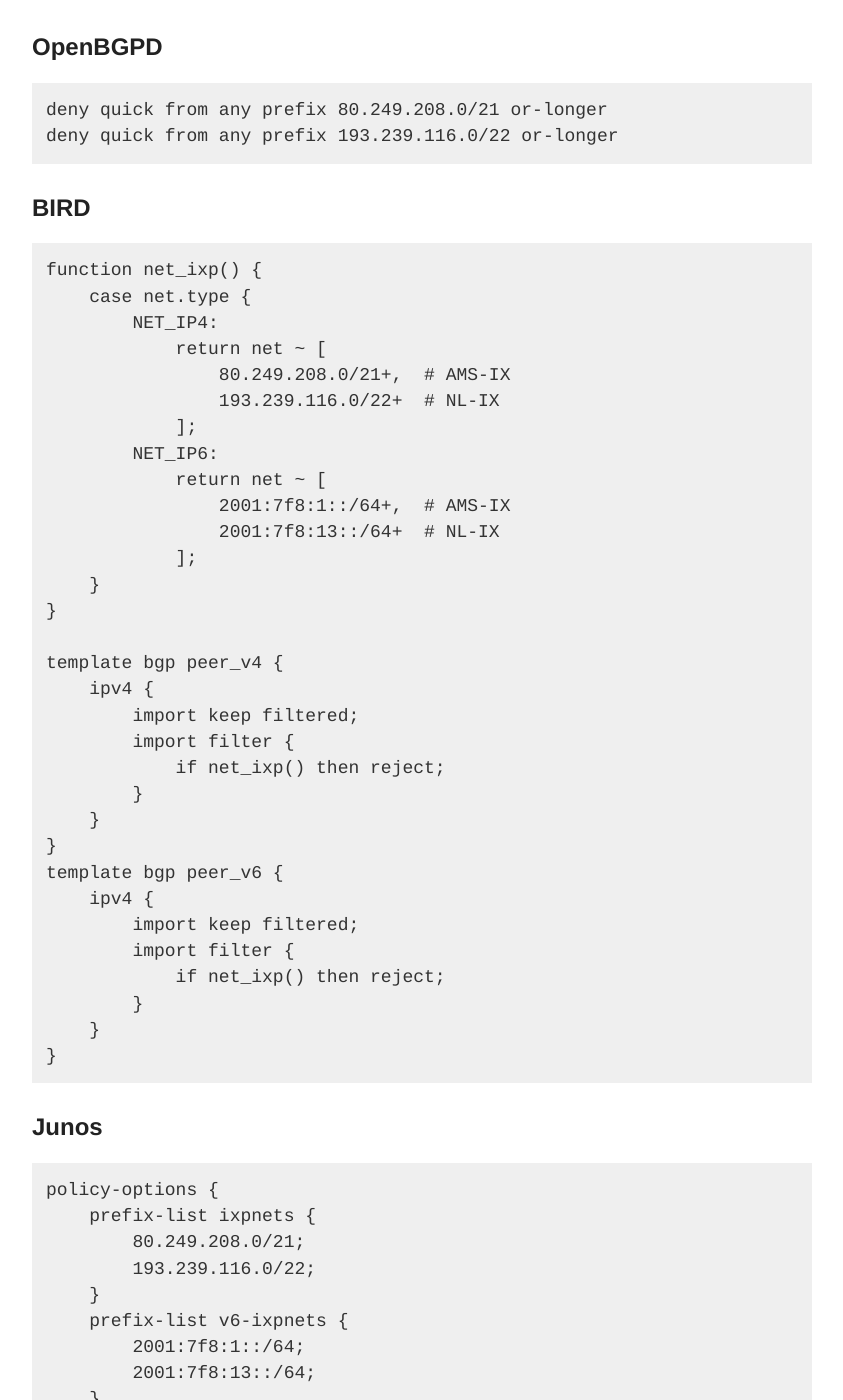
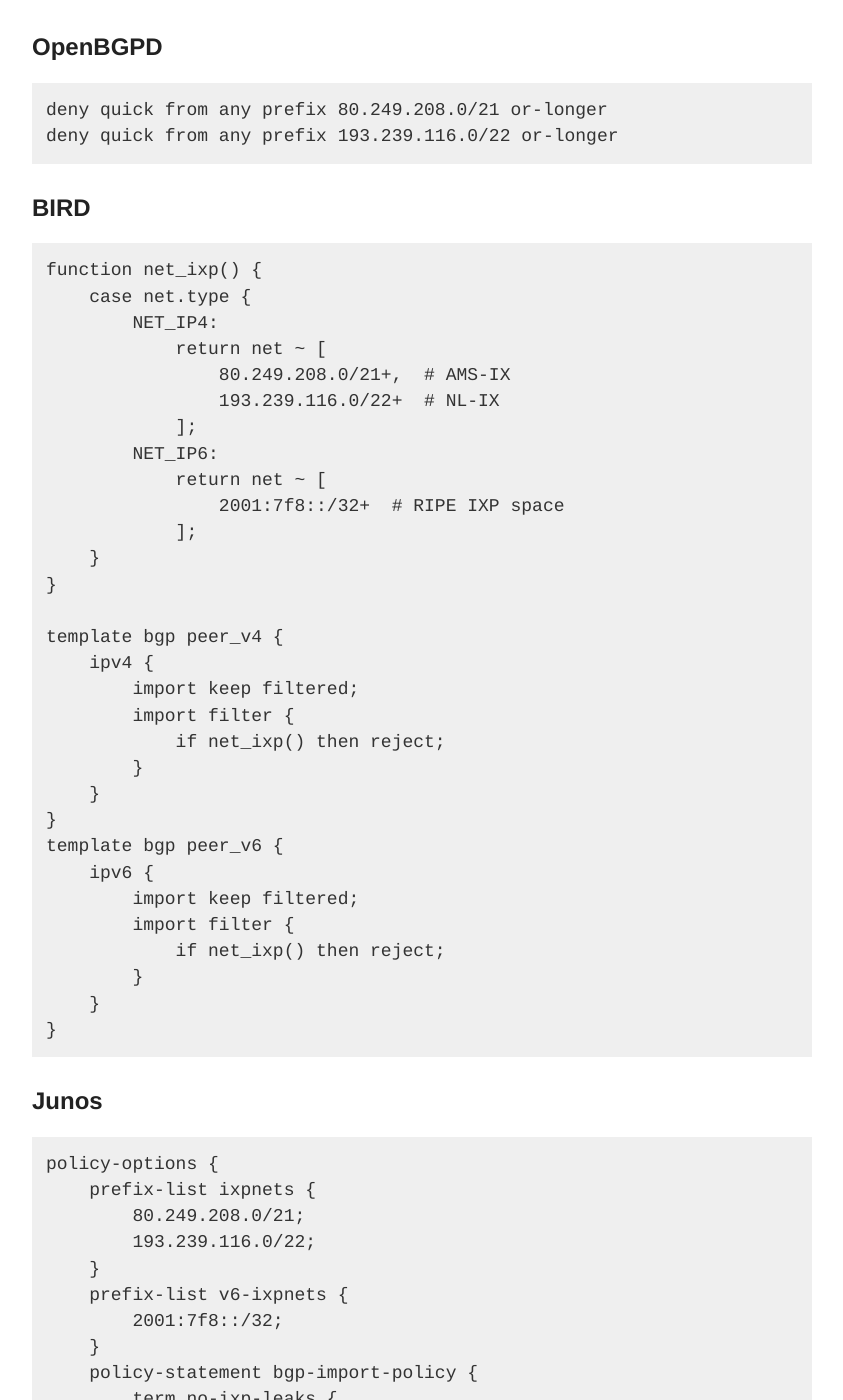
Before and after one commit to NLNOG/bgpfilterguide, a Jekyll site: the page built from guides/no_ixp_leaks.md, in a window 1280 px wide and 1400 px high, scrolled down 974 px. Shown: the whole window, without its empty margins (218-1061 px from the left). Built offline with Jekyll 4.4.1, drawn with Linux system fonts in a browser that asks for light colours; some of the changed text lies outside the part shown.

Commit message:
fix typo and use ripe assigned IXP prefix
Use RIPE assigned IXP prefix 2001:7f8::/32+ instead of seperate lines per IXP.

https://www.ripe.net/publications/docs/ripe-504/

```diff
--- a/guides/no_ixp_leaks.md
+++ b/guides/no_ixp_leaks.md
@@ -41,8 +41,7 @@
             ];
         NET_IP6:
             return net ~ [
-                2001:7f8:1::/64+,  # AMS-IX
-                2001:7f8:13::/64+  # NL-IX
+                2001:7f8::/32+  # RIPE IXP space
             ];
     }
 }
@@ -56,7 +55,7 @@
     }
 }
 template bgp peer_v6 {
-    ipv4 {
+    ipv6 {
         import keep filtered;
         import filter {
             if net_ixp() then reject;
@@ -74,8 +73,7 @@
         193.239.116.0/22;
     }
     prefix-list v6-ixpnets {
-        2001:7f8:1::/64;
-        2001:7f8:13::/64;
+        2001:7f8::/32;
     }
     policy-statement bgp-import-policy {
         term no-ixp-leaks {
@@ -100,8 +98,7 @@
 ip prefix-list IXPNET4 permit 80.249.208.0/21 ge 21 le 32
 ip prefix-list IXPNET4 permit 193.239.116.0/22 ge 22 le 32
 !
-ipv6 prefix-list IXPNET6 permit 2001:7f8:1::/64 ge 64 le 128
-ipv6 prefix-list IXPNET6 permit 2001:7f8:13::/64 ge 64 le 128
+ipv6 prefix-list IXPNET6 permit 2001:7f8::/32 ge 32 le 128
 !
 route-map BGP_FILTER_IN deny 21
     match ip address prefix-list IXPNET4
@@ -118,8 +115,7 @@
 ip prefix-list IXPNET4 seq 102 permit 193.239.116.0/22 le 32
 !
 ipv6 prefix-list IXPNET6
-    seq 101 permit 2001:7f8:1::/64 le 128
-    seq 102 permit 2001:7f8:13::/64 le 128
+    seq 101 permit 2001:7f8::/32 le 128
 !
 route-map BGP_FILTER_IN deny 21
     match ip address prefix-list IXPNET4
```
